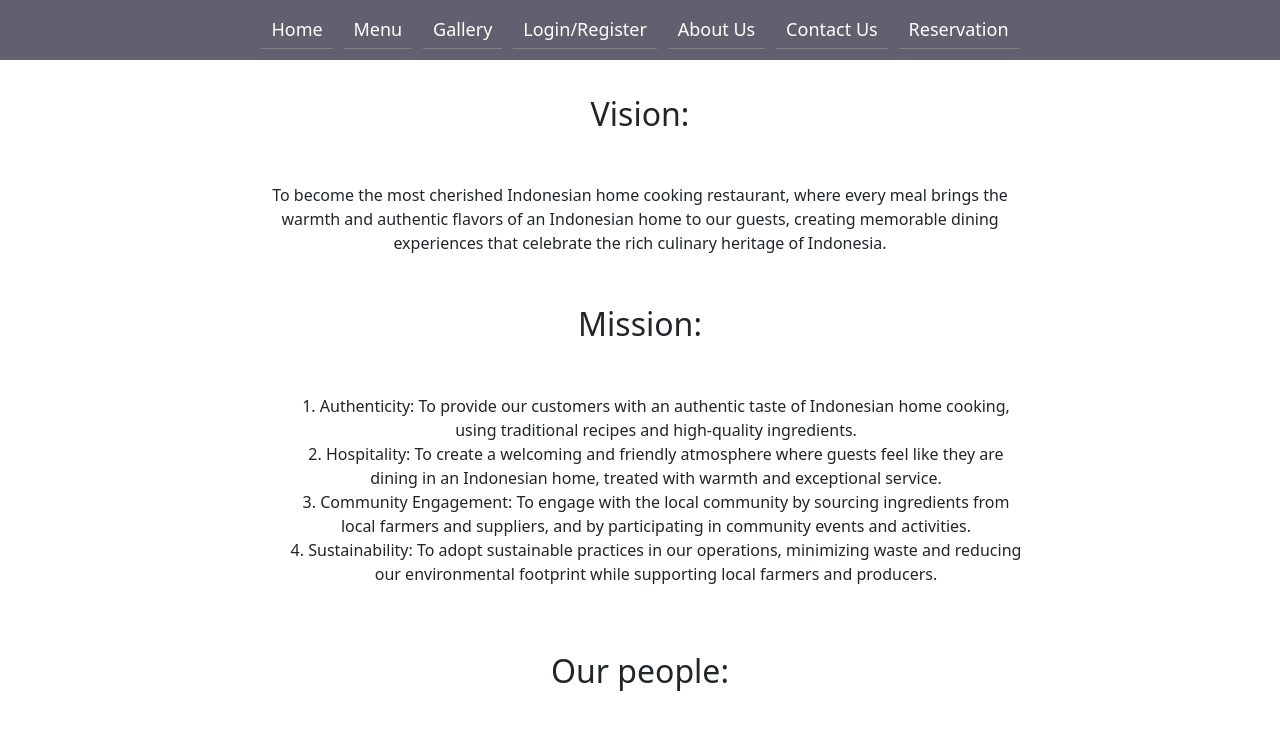
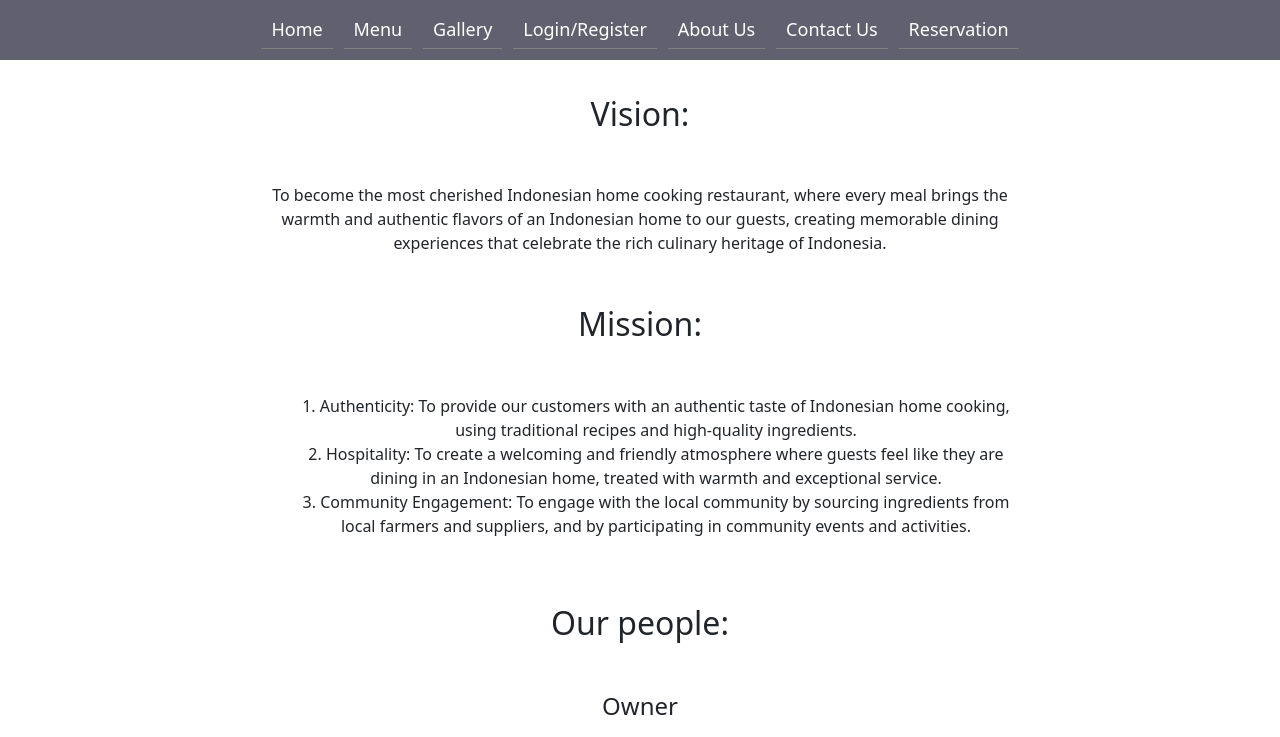
Before and after one commit to celotip/static-milestone, a plain HTML site: page templates/about.html in a window 1280 px wide. Shown: the top 737 px of the page. Drawn offline with nearby package versions, Linux system fonts and the light colour scheme.

Commit message:
edit about

```diff
--- a/templates/about.html
+++ b/templates/about.html
@@ -35,7 +35,6 @@
                         <li>Authenticity: To provide our customers with an authentic taste of Indonesian home cooking, using traditional recipes and high-quality ingredients.</li>
                         <li>Hospitality: To create a welcoming and friendly atmosphere where guests feel like they are dining in an Indonesian home, treated with warmth and exceptional service.</li>
                         <li>Community Engagement: To engage with the local community by sourcing ingredients from local farmers and suppliers, and by participating in community events and activities.</li>
-                        <li>Sustainability: To adopt sustainable practices in our operations, minimizing waste and reducing our environmental footprint while supporting local farmers and producers.</li>
                     </ol>
 
                 </div>
```
